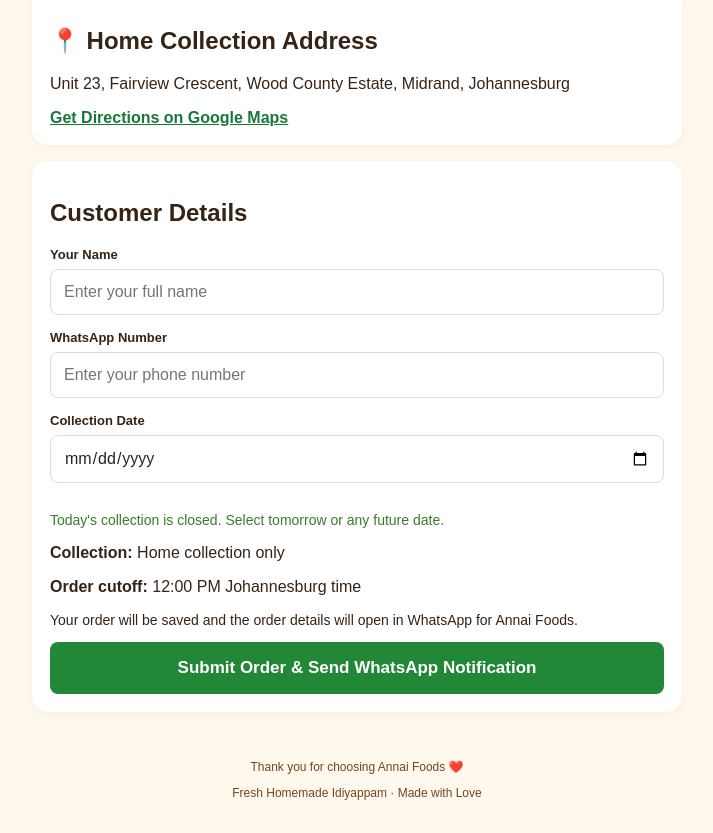
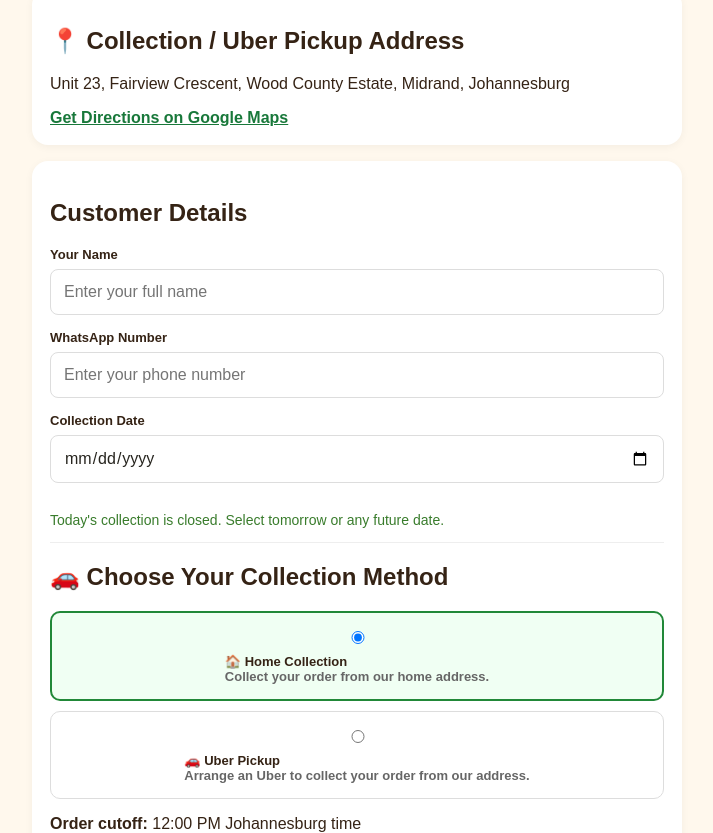
Before and after one commit to vinothshiva84-dev/annai-foods-ordering, a Next.js app: page / in a window 1280 px wide. Shown: the part 1747-2580 px from the top of the page, without its empty margins (283-996 px from the left). Built offline with nearby package versions, Linux system fonts and the light colour scheme; no server answers.

Commit message:
Update page.tsx

```diff
--- a/app/page.tsx
+++ b/app/page.tsx
@@ -1,3 +1,4 @@
+
 "use client";
 
 import { useMemo, useState } from "react";
@@ -9,6 +10,8 @@
   type?: "idiyappam" | "combo";
   description?: string;
 };
+
+type CollectionMethod = "Home collection" | "Uber pickup";
 
 const MENU: MenuItem[] = [
   { name: "Rice Idiyappam", price: 30, type: "idiyappam" },
@@ -39,8 +42,9 @@
 
 const WHATSAPP_NUMBER = "27607104011";
 
-// Use ONLY the Supabase publishable key.
-// Never use a secret key or service_role key in browser code.
+// Supabase publishable key only.
+// Never use a secret API key or service_role key in browser code.
+
 const supabaseUrl = process.env.NEXT_PUBLIC_SUPABASE_URL;
 
 const supabasePublishableKey =
@@ -56,6 +60,9 @@
   const [customer, setCustomer] = useState("");
   const [phone, setPhone] = useState("");
   const [collectionDate, setCollectionDate] = useState("");
+  const [collectionMethod, setCollectionMethod] =
+    useState<CollectionMethod>("Home collection");
+
   const [error, setError] = useState("");
   const [loading, setLoading] = useState(false);
   const [submittedOrderNumber, setSubmittedOrderNumber] = useState("");
@@ -165,7 +172,6 @@
       setError(
         "The Annai Foods database connection is not configured. Please contact Annai Foods."
       );
-
       return false;
     }
 
@@ -199,6 +205,14 @@
       return false;
     }
 
+    if (
+      collectionMethod !== "Home collection" &&
+      collectionMethod !== "Uber pickup"
+    ) {
+      setError("Please select a collection method.");
+      return false;
+    }
+
     return true;
   }
 
@@ -213,8 +227,8 @@
       let savedOrderNumber = "";
       let lastError: any = null;
 
-      // Generate a random four-digit order reference.
-      // A unique database constraint prevents duplicate references.
+      // Generate a random four-digit order number.
+      // The database must have a UNIQUE constraint on order_number.
 
       for (let attempt = 0; attempt < 30; attempt++) {
         const candidate = generateOrderNumber();
@@ -229,7 +243,7 @@
             total_amount: total,
             idiyappam_plates: idiyappamPlates,
             collection_date: collectionDate,
-            collection_method: "Home collection",
+            collection_method: collectionMethod,
           });
 
         if (!insertError) {
@@ -260,7 +274,7 @@
         `Customer: ${customer.trim()}`,
         `WhatsApp: ${phone.trim()}`,
         `Collection date: ${formatDate(collectionDate)}`,
-        "Collection method: Home collection only",
+        `Collection method: ${collectionMethod}`,
         "",
         "ORDER DETAILS:",
         ...orderLines().map(
@@ -272,13 +286,17 @@
         `Total Idiyappam plates: ${idiyappamPlates}`,
         `GRAND TOTAL: R${total}`,
         "",
-        "Collection address:",
+        "COLLECTION / UBER PICKUP ADDRESS:",
         COLLECTION_ADDRESS,
+        "",
+        collectionMethod === "Uber pickup"
+          ? "Customer has selected Uber pickup. Please arrange collection with the customer."
+          : "Customer has selected home collection.",
         "",
         "Thank you for choosing Annai Foods!",
       ].join("\n");
 
-      // Open WhatsApp after Supabase successfully saves the order.
+      // Open WhatsApp after successfully saving the order.
 
       window.location.href =
         `https://wa.me/${WHATSAPP_NUMBER}?text=${encodeURIComponent(message)}`;
@@ -512,7 +530,7 @@
         </section>
 
         <section style={cardStyle}>
-          <h2>📍 Home Collection Address</h2>
+          <h2>📍 Collection / Uber Pickup Address</h2>
 
           <p>{COLLECTION_ADDRESS}</p>
 
@@ -575,17 +593,117 @@
               : "Select today before 12 PM or any future date."}
           </p>
 
-          <p>
-            <strong>Collection:</strong> Home collection only
-          </p>
+          <hr style={{ border: "none", borderTop: "1px solid #eee" }} />
+
+          <h2>🚗 Choose Your Collection Method</h2>
+
+          <label
+            style={{
+              display: "flex",
+              alignItems: "center",
+              gap: "10px",
+              padding: "15px",
+              marginBottom: "10px",
+              border: collectionMethod === "Home collection"
+                ? "2px solid #218838"
+                : "1px solid #ddd",
+              borderRadius: "10px",
+              background: collectionMethod === "Home collection"
+                ? "#f0fff3"
+                : "#fff",
+              cursor: "pointer",
+            }}
+          >
+            <input
+              type="radio"
+              name="collectionMethod"
+              value="Home collection"
+              checked={collectionMethod === "Home collection"}
+              onChange={() => {
+                setCollectionMethod("Home collection");
+                setError("");
+              }}
+            />
+
+            <span>
+              <strong>🏠 Home Collection</strong>
+              <br />
+              <span style={{ fontSize: "13px", color: "#666" }}>
+                Collect your order from our home address.
+              </span>
+            </span>
+          </label>
+
+          <label
+            style={{
+              display: "flex",
+              alignItems: "center",
+              gap: "10px",
+              padding: "15px",
+              marginBottom: "15px",
+              border: collectionMethod === "Uber pickup"
+                ? "2px solid #218838"
+                : "1px solid #ddd",
+              borderRadius: "10px",
+              background: collectionMethod === "Uber pickup"
+                ? "#f0fff3"
+                : "#fff",
+              cursor: "pointer",
+            }}
+          >
+            <input
+              type="radio"
+              name="collectionMethod"
+              value="Uber pickup"
+              checked={collectionMethod === "Uber pickup"}
+              onChange={() => {
+                setCollectionMethod("Uber pickup");
+                setError("");
+              }}
+            />
+
+            <span>
+              <strong>🚗 Uber Pickup</strong>
+              <br />
+              <span style={{ fontSize: "13px", color: "#666" }}>
+                Arrange an Uber to collect your order from our address.
+              </span>
+            </span>
+          </label>
+
+          {collectionMethod === "Uber pickup" && (
+            <div
+              style={{
+                background: "#fff8ed",
+                padding: "12px",
+                borderRadius: "8px",
+                marginBottom: "15px",
+                fontSize: "14px",
+              }}
+            >
+              <strong>Uber Pickup Instructions</strong>
+              <p>
+                Your Uber driver must collect the order from:
+              </p>
+              <p>{COLLECTION_ADDRESS}</p>
+              <p>
+                Annai Foods will receive your Uber pickup selection
+                with your order details through WhatsApp.
+              </p>
+              <p>
+                Uber arrangements and charges are the customer's
+                responsibility.
+              </p>
+            </div>
+          )}
 
           <p>
             <strong>Order cutoff:</strong> 12:00 PM Johannesburg time
           </p>
 
           <p style={{ fontSize: "14px" }}>
-            Your order will be saved and the order details will open in
-            WhatsApp for Annai Foods.
+            Your order will be saved and the complete order details
+            will open in WhatsApp for Annai Foods.
           </p>
 
           <button
@@ -604,6 +722,21 @@
               ? "Submitting your order..."
               : "Submit Order & Send WhatsApp Notification"}
           </button>
+
+          {error && (
+            <div
+              role="alert"
+              style={{
+                background: "#ffe5e5",
+                color: "#b00020",
+                padding: "12px",
+                borderRadius: "8px",
+                marginTop: "15px",
+              }}
+            >
+              {error}
+            </div>
+          )}
         </section>
 
         {submittedOrderNumber && (
@@ -624,21 +757,6 @@
           </section>
         )}
 
-        {error && (
-          <div
-            role="alert"
-            style={{
-              background: "#ffe5e5",
-              color: "#b00020",
-              padding: "12px",
-              borderRadius: "8px",
-              marginBottom: "15px",
-            }}
-          >
-            {error}
-          </div>
-        )}
-
         <footer
           style={{
             textAlign: "center",
@@ -647,11 +765,10 @@
           }}
         >
           <p>Thank you for choosing Annai Foods ❤️</p>
-
           <p>Fresh Homemade Idiyappam · Made with Love</p>
         </footer>
 
       </div>
     </main>
   );
-              }
+}
```
